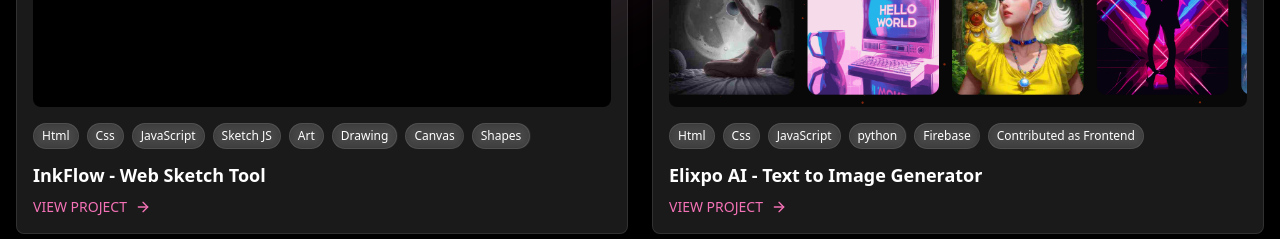
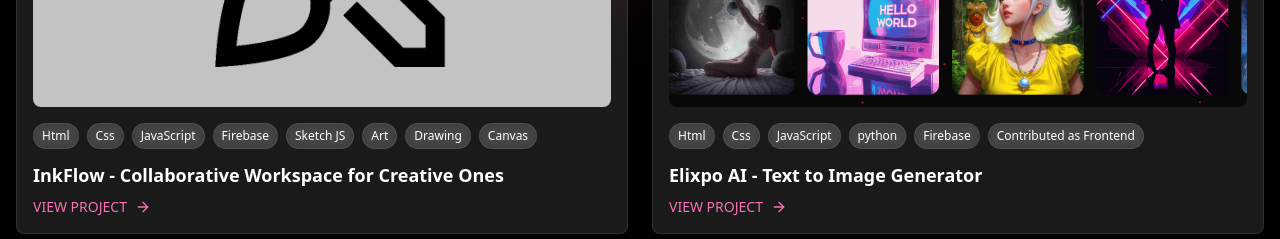
Before and after one commit to ez-vivek/Portfolio, a React (Vite) app: page / in a window 1280 px wide. Shown: the part 2440-2679 px from the top of the page. Built offline with nearby package versions, Linux system fonts and the light colour scheme.

Commit message:
refactor: update InkFlow project title, tags, and URL for clarity

```diff
--- a/src/components/Projects.tsx
+++ b/src/components/Projects.tsx
@@ -2,9 +2,9 @@ import { ArrowRight } from 'lucide-react';
 const projects = [
   {
     image: '/InkFlow.png',
-    title: 'InkFlow - Web Sketch Tool',
-    tags: ['Html', 'Css', 'JavaScript', 'Sketch JS', 'Art', 'Drawing', 'Canvas','Shapes'],
-    url: 'https://inkflow-workspace.vercel.app',
+    title: 'InkFlow - Collaborative Workspace for Creative Ones',
+    tags: ['Html', 'Css', 'JavaScript','Firebase', 'Sketch JS', 'Art', 'Drawing', 'Canvas'],
+    url: 'https://inkfloww.vercel.app',
   },
   {
     image: '/Elixpo Preview.png',
```
Also changed, not shown: public/InkFlow.png.
